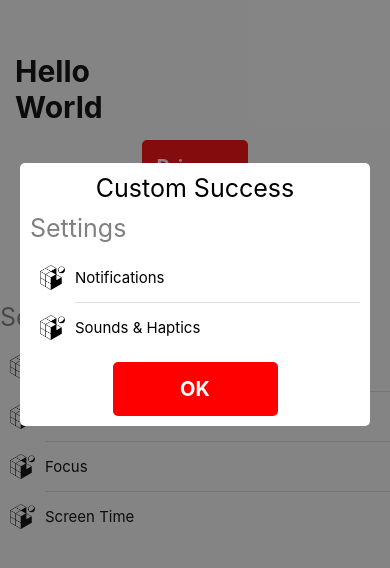
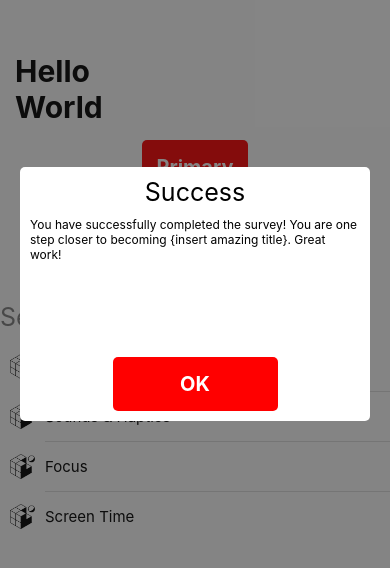
Before and after one commit to Joel-Milligan/my-weather-app, a React Native app: screen / in a window 390 px wide. Shown: the part 128-696 px from the top of the page. Built offline with nearby package versions, Linux system fonts and the light colour scheme.

Commit message:
M3L1 - useState

```diff
--- a/App.tsx
+++ b/App.tsx
@@ -1,4 +1,5 @@
 import { StatusBar } from 'expo-status-bar';
+import { useState } from 'react';
 import { StyleSheet, Text, View } from 'react-native';
 
 import { Modal } from './components/ModalDialog';
@@ -20,6 +21,8 @@ function HelloWorld(props: HelloWorldProps) {
 }
 
 export default function App() {
+  const [showDialog, setShowDialog] = useState(true);
+
   return (
     <View style={styles.container}>
       <HelloWorld shouldRenderWorld />
@@ -41,23 +44,8 @@ export default function App() {
           type: 'standard',
           text: 'You have successfully completed the survey! You are one step closer to becoming {insert amazing title}. Great work!',
         }}
-        show={false}
-      />
-      <Modal
-        title="Custom Success"
-        content={{
-          type: 'custom',
-          element: (
-            <OptionsList
-              title="Settings"
-              rows={[
-                { title: 'Notifications', leftIcon: images.favIcon },
-                { title: 'Sounds & Haptics', leftIcon: images.favIcon },
-              ]}
-            />
-          ),
-        }}
-        show
+        show={showDialog}
+        dismissButton={{ onDismiss: () => setShowDialog(false) }}
       />
       <StatusBar style="auto" />
     </View>
```
